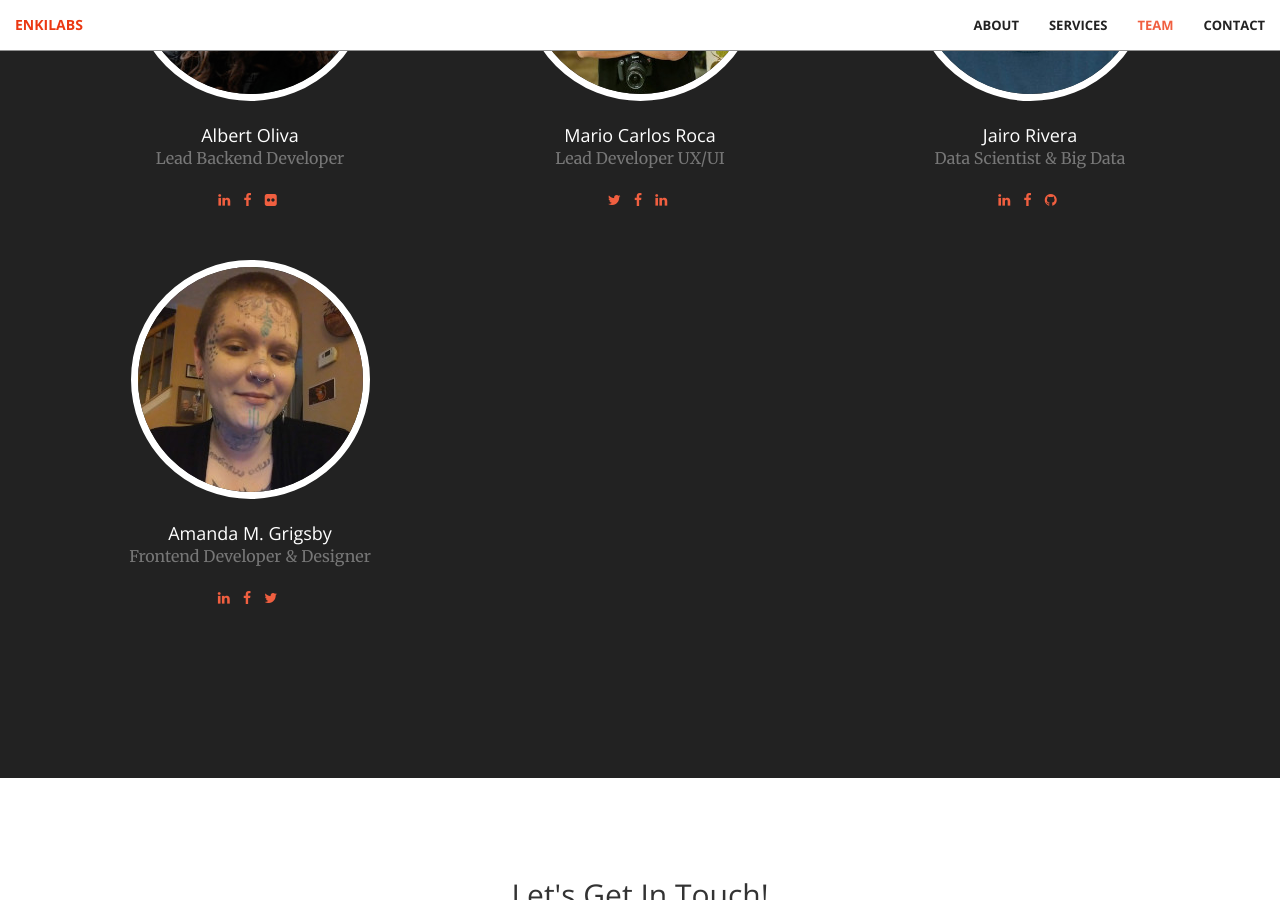
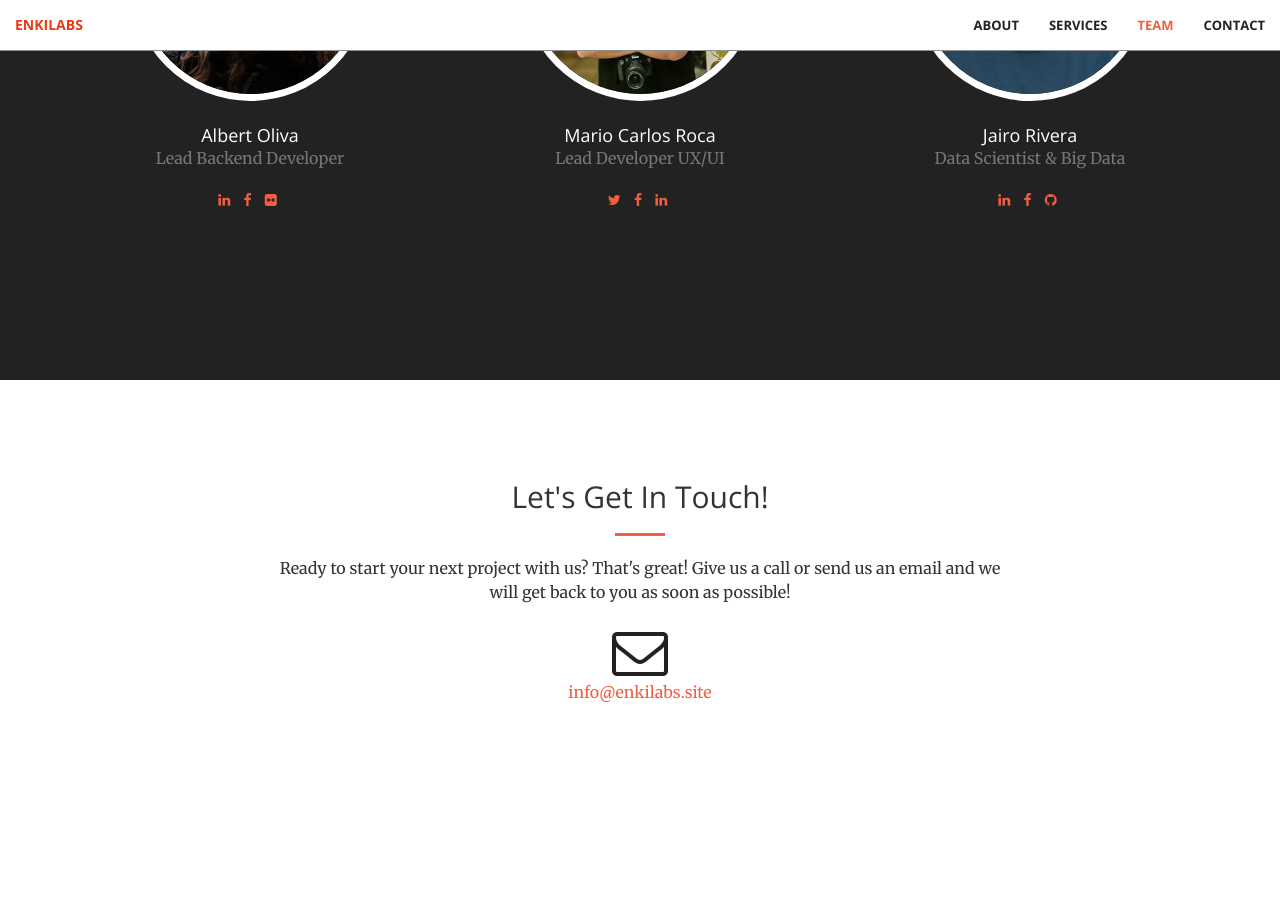
Before and after one commit to aiw3ndil/enkilabs, a Jekyll site: the page built from index.html, in a window 1280 px wide and 900 px high, scrolled down 2088 px. Built offline with Jekyll 4.4.1, drawn with Linux system fonts in a browser that asks for light colours; after the commit the page ends 2912 px from its top, so only the background shows below that.

```diff
--- a/_config.yml
+++ b/_config.yml
@@ -45,14 +45,3 @@ people:
       url: https://www.facebook.com/jairoabrahan.riveracueva
     - title: github
       url: #
-
-- name: Amanda M. Grigsby
-  pic: 4
-  position: Frontend Developer & Designer
-  social:
-    - title: linkedin
-      url: https://www.linkedin.com/in/amanda-paes-de-barros-a220b71b6/
-    - title: facebook
-      url: https://www.facebook.com/mandichloemalaise
-    - title: twitter
-      url: https://twitter.com/ada_willow
--- a/_sass/_base.scss
+++ b/_sass/_base.scss
@@ -222,6 +222,10 @@ header {
     }
 }
 
+.row .team-member {
+    text-align: center;
+}
+
 .team-member {
     margin-bottom: 50px;
     text-align: center;
```
